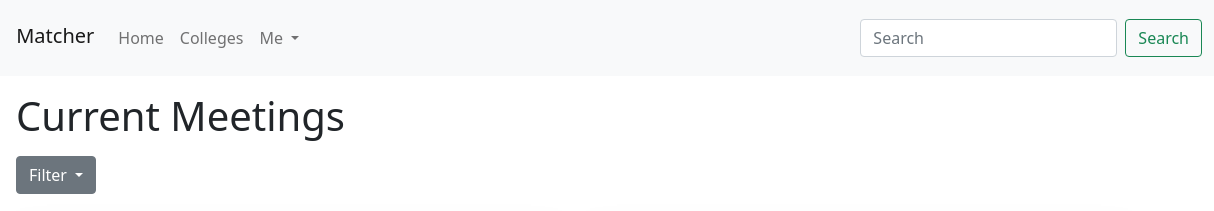
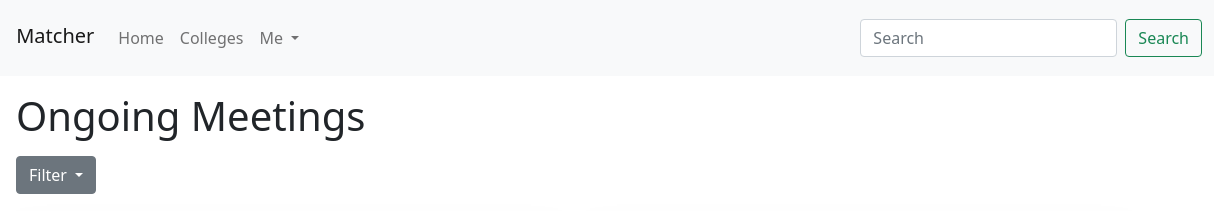
Before and after one commit to TheSociologist/cs326-final-kiskafanclub, a plain HTML site: page ongoing-meetings.html in a window 1280 px wide. Shown: the top 211 px of the page, 66-1280 px from the left. Drawn offline with nearby package versions, Linux system fonts and the light colour scheme.

Commit message:
soilCommit

```diff
--- a/ongoing-meetings.html
+++ b/ongoing-meetings.html
@@ -16,7 +16,7 @@
 <section class="team-section ">
     <p></p>
     <div class="container">
-        <h1>Current Meetings</h1>
+        <h1>Ongoing Meetings</h1>
         <p></p>
 
         <div class="btn-group">
```
